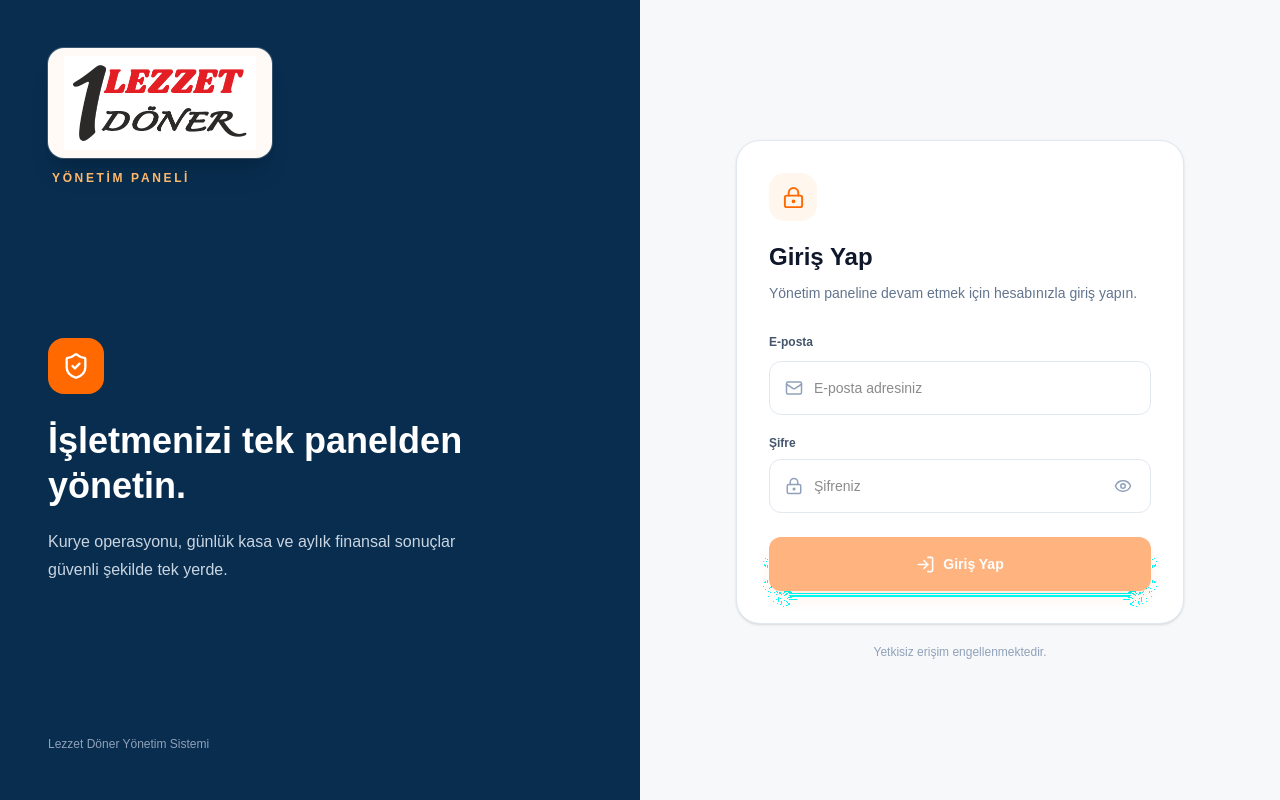
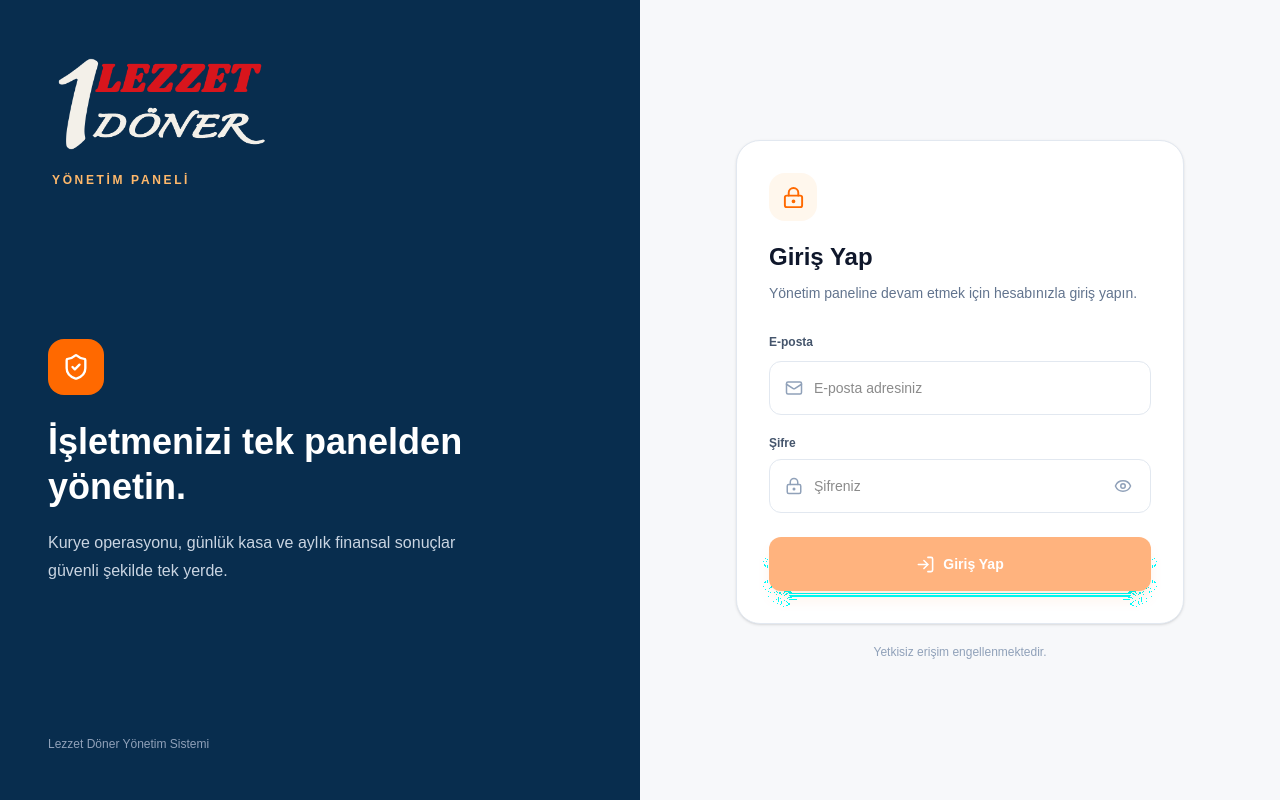
Before and after one commit to ozgesonmeez/lezzet-doner-panel, a Next.js app in the folder frontend/: page /login in a window 1280 px wide. Built offline with nearby package versions, Linux system fonts and the light colour scheme; no server answers.

Commit message:
Remove logo boxes and adapt original mark to navy panel

```diff
--- a/frontend/src/app/login/page.tsx
+++ b/frontend/src/app/login/page.tsx
@@ -102,14 +102,14 @@ export default function LoginPage() {
       {/* LEFT */}
       <section className="hidden bg-[#082d4e] p-12 text-white lg:flex lg:flex-col lg:justify-between">
         <div className="flex flex-col items-start gap-3">
-          <div className="inline-flex rounded-2xl bg-[#fffaf5] px-4 py-2 shadow-xl shadow-black/10 ring-1 ring-white/20">
+          <div className="inline-flex items-center">
             <Image
-              src="/lezzet-doner-logo-hd.png"
+              src="/lezzet-doner-logo-koyu-zemin.png"
               alt="1 Lezzet Döner"
               width={383}
               height={179}
               priority
-              className="h-[94px] w-auto object-contain"
+              className="h-[112px] w-auto object-contain"
             />
           </div>
           <p className="pl-1 text-xs font-semibold uppercase tracking-[0.22em] text-orange-300">
--- a/frontend/src/components/Sidebar.tsx
+++ b/frontend/src/components/Sidebar.tsx
@@ -195,14 +195,14 @@ export default function Sidebar() {
             aria-label="1 Lezzet Döner yönetim ana sayfası"
             className="group flex min-w-0 flex-col items-start gap-2"
           >
-            <span className="inline-flex rounded-xl bg-[#fffaf5] px-3 py-1.5 shadow-sm ring-1 ring-white/15 transition group-hover:ring-orange-300/60">
+            <span className="inline-flex items-center transition-opacity group-hover:opacity-90">
               <Image
-                src="/lezzet-doner-logo-hd.png"
+                src="/lezzet-doner-logo-koyu-zemin.png"
                 alt="1 Lezzet Döner"
                 width={383}
                 height={179}
                 priority
-                className="h-[64px] w-auto object-contain"
+                className="h-[78px] w-auto object-contain"
               />
             </span>
             <span className="ml-1 text-[9px] font-semibold uppercase tracking-[0.20em] text-orange-300">
```
Also changed, not shown: frontend/public/lezzet-doner-logo-koyu-zemin.png (added).
